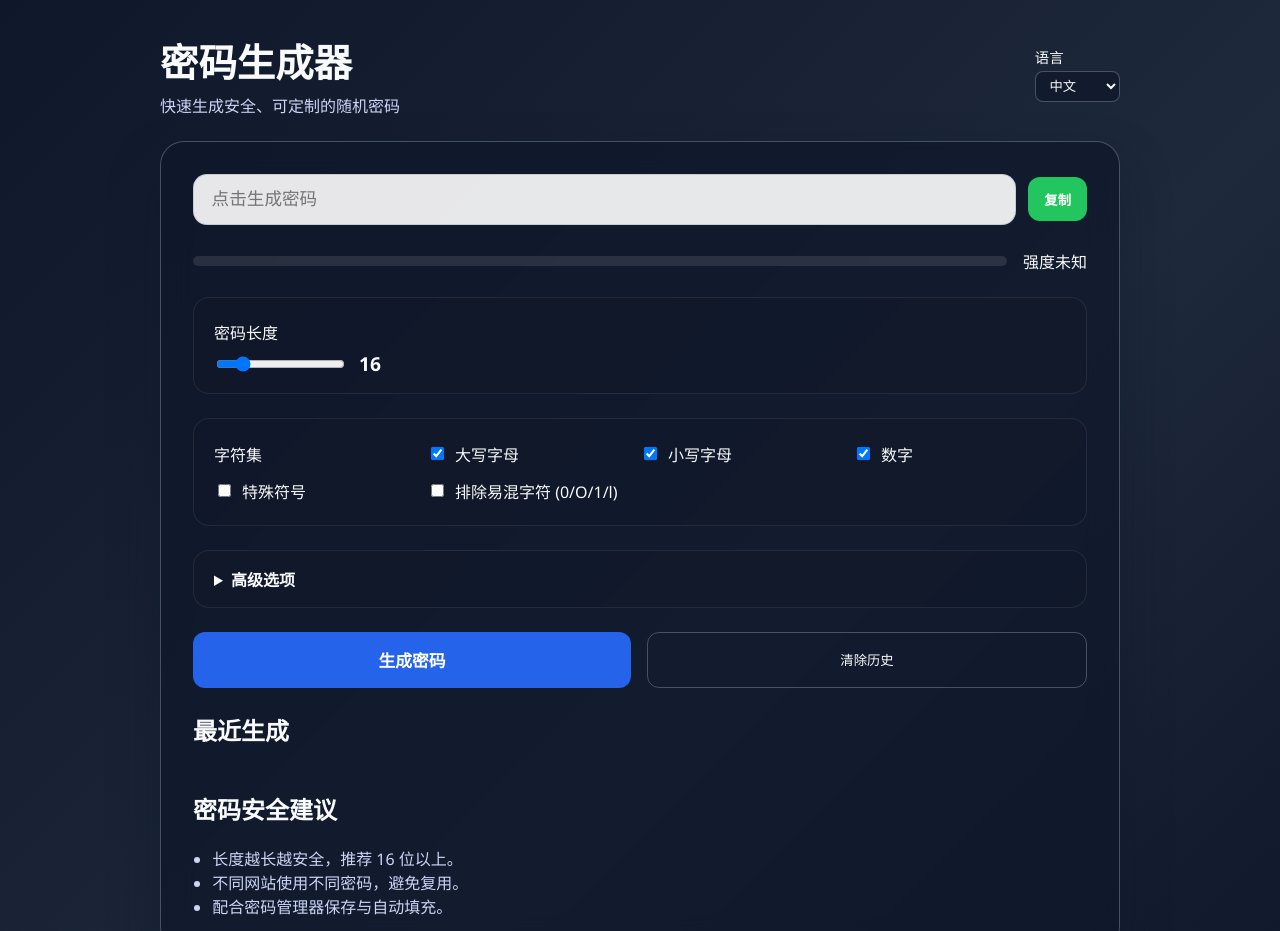
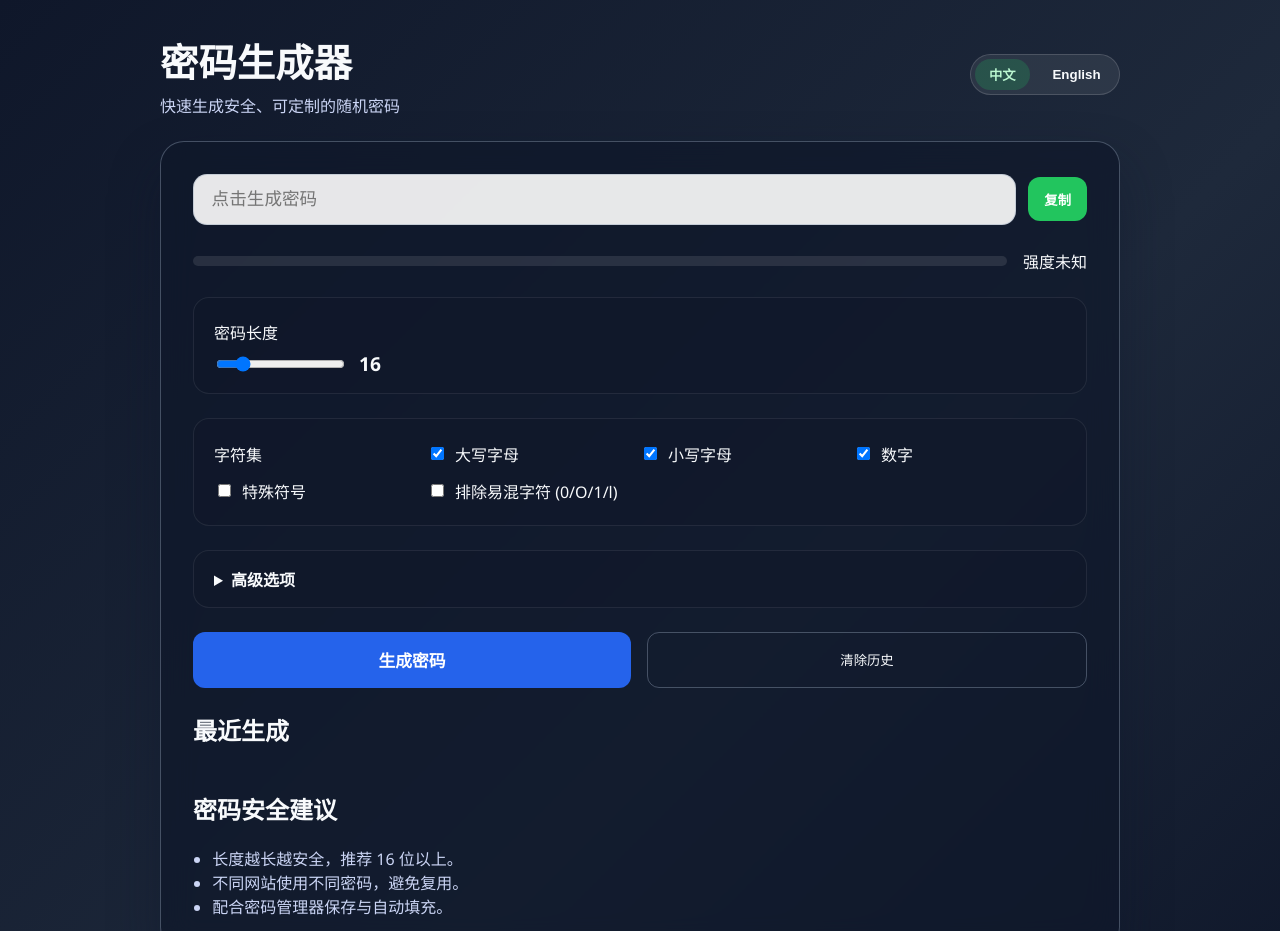
Before and after one commit to 1225067131-dotcom/ai-nexus, a plain HTML site: page index.html in a window 1280 px wide. Shown: the top 931 px of the page. Drawn offline with Linux system fonts and the light colour scheme.

Commit message:
修改语言切换

```diff
--- a/index.html
+++ b/index.html
@@ -4,20 +4,21 @@
   <meta charset="UTF-8">
   <meta name="viewport" content="width=device-width, initial-scale=1.0">
   <title>密码生成器 | Password Forge</title>
+  <link rel="icon" type="image/svg+xml" href="./favicon.svg">
   <link rel="stylesheet" href="styles.css">
 </head>
 <body>
   <header class="app-header">
     <div>
-      <h1 data-i18n="title">密码生成器</h1>
+      <h1 data-i18n="title">
+        密码生成器
+        <img src="favicon.svg" alt="Logo" class="logo-icon" aria-hidden="true">
+      </h1>
       <p data-i18n="subtitle">快速生成安全、可定制的随机密码</p>
     </div>
-    <div class="language-toggle">
-      <label for="languageSelect" data-i18n="language">语言</label>
-      <select id="languageSelect">
-        <option value="zh">中文</option>
-        <option value="en">English</option>
-      </select>
+    <div class="language-toggle" role="group" aria-label="Language toggle">
+      <button id="langZhBtn" type="button" class="lang-btn" data-lang="zh" aria-pressed="true">中文</button>
+      <button id="langEnBtn" type="button" class="lang-btn" data-lang="en" aria-pressed="false">English</button>
     </div>
   </header>
 
--- a/script.js
+++ b/script.js
@@ -74,9 +74,11 @@ const elements = {
   excludeSimilar: document.getElementById("excludeSimilar"),
   requireAllSets: document.getElementById("requireAllSets"),
   pronounceable: document.getElementById("pronounceable"),
-  titleCase: document.getElementById("titleCase"),
-  languageSelect: document.getElementById("languageSelect")
+  titleCase: document.getElementById("titleCase")
 };
+
+const langButtons = document.querySelectorAll(".lang-btn");
+let currentLocale = "zh";
 
 const charsetMap = {
   upper: "ABCDEFGHIJKLMNOPQRSTUVWXYZ",
@@ -85,16 +87,26 @@ const charsetMap = {
   symbols: "!@#$%^&*()-_=+[]{};:,.<>/?"
 };
 
+function syncLangButtons(locale) {
+  langButtons.forEach((btn) => {
+    const isActive = btn.dataset.lang === locale;
+    btn.setAttribute("aria-pressed", isActive);
+    btn.classList.toggle("active", isActive);
+  });
+}
+
 function applyLocale(locale) {
   const dict = i18nDict[locale] ?? i18nDict.zh;
-  document.documentElement.lang = locale;
+  currentLocale = dict === i18nDict[locale] ? locale : "zh";
+  document.documentElement.lang = currentLocale;
+  syncLangButtons(currentLocale);
   document.querySelectorAll("[data-i18n]").forEach((node) => {
     const key = node.dataset.i18n;
     if (dict[key]) node.textContent = dict[key];
   });
   elements.passwordOutput.placeholder =
-    locale === "en" ? "Click generate" : "点击生成密码";
-  localStorage.setItem(langKey, locale);
+    currentLocale === "en" ? "Click generate" : "点击生成密码";
+  localStorage.setItem(langKey, currentLocale);
 }
 
 function filterSimilar(text) {
@@ -206,10 +218,9 @@ function getStrengthLabel(labelKey, locale) {
 }
 
 function updateStrength(password) {
-  const locale = elements.languageSelect.value;
   const { value, label } = evaluateStrength(password);
   elements.strengthBar.style.width = `${value * 100}%`;
-  elements.strengthLabel.textContent = getStrengthLabel(label, locale);
+  elements.strengthLabel.textContent = getStrengthLabel(label, currentLocale);
 }
 
 function updateHistory(newPassword) {
@@ -244,10 +255,9 @@ async function copyToClipboard(text) {
   try {
     await navigator.clipboard.writeText(text);
     elements.copyBtn.textContent =
-      elements.languageSelect.value === "en" ? "Copied!" : "已复制";
+      currentLocale === "en" ? "Copied!" : "已复制";
     setTimeout(() => {
-      elements.copyBtn.textContent =
-        i18nDict[elements.languageSelect.value].copy;
+      elements.copyBtn.textContent = i18nDict[currentLocale].copy;
     }, 1500);
   } catch {
     alert("复制失败，请手动复制。");
@@ -280,15 +290,19 @@ function initEvents() {
     renderHistory();
   });
 
-  elements.languageSelect.addEventListener("change", (event) => {
-    applyLocale(event.target.value);
-    updateStrength(elements.passwordOutput.value);
+  langButtons.forEach((btn) => {
+    btn.addEventListener("click", () => {
+      const selected = btn.dataset.lang;
+      if (selected && selected !== currentLocale) {
+        applyLocale(selected);
+        updateStrength(elements.passwordOutput.value);
+      }
+    });
   });
 }
 
 function init() {
   const savedLang = localStorage.getItem(langKey) || "zh";
-  elements.languageSelect.value = savedLang;
   applyLocale(savedLang);
   elements.lengthValue.textContent = elements.lengthRange.value;
   renderHistory();
--- a/styles.css
+++ b/styles.css
@@ -43,6 +43,9 @@ footer {
 .app-header h1 {
   margin: 0;
   font-size: clamp(1.8rem, 3vw, 2.4rem);
+  display: flex;
+  align-items: center;
+  gap: 0.5rem;
 }
 
 .app-header p {
@@ -52,17 +55,35 @@ footer {
 
 .language-toggle {
   display: flex;
-  flex-direction: column;
-  gap: 0.2rem;
-  font-size: 0.9rem;
+  gap: 0.5rem;
+  font-size: 0.95rem;
+  background: rgba(255, 255, 255, 0.08);
+  padding: 0.25rem;
+  border-radius: 999px;
+  border: 1px solid rgba(255, 255, 255, 0.15);
 }
 
-.language-toggle select {
-  padding: 0.4rem 0.6rem;
-  border-radius: 8px;
-  border: 1px solid var(--border);
-  background: var(--surface);
+.logo-icon {
+  height: 1em;
+  width: 1em;
+  flex-shrink: 0;
+}
+
+.lang-btn {
+  border: none;
+  background: transparent;
   color: inherit;
+  padding: 0.4rem 0.9rem;
+  border-radius: 999px;
+  cursor: pointer;
+  font-weight: 600;
+  transition: background 0.2s ease, color 0.2s ease;
+}
+
+.lang-btn.active,
+.lang-btn[aria-pressed="true"] {
+  background: rgba(34, 197, 94, 0.2);
+  color: #bbf7d0;
 }
 
 .app-container {
```
Also changed, not shown: favicon.svg (added).
